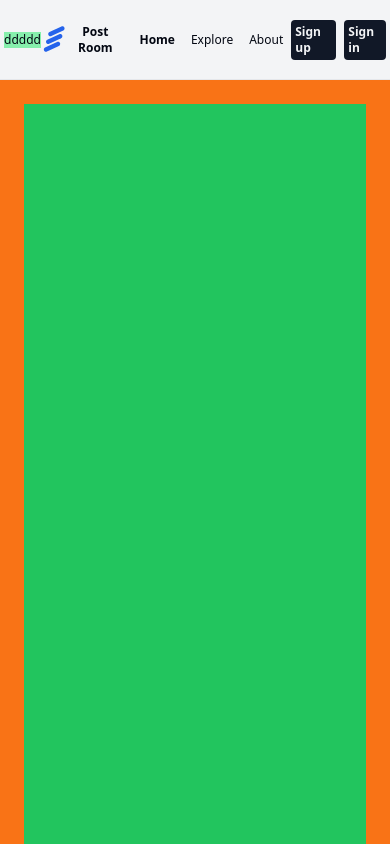
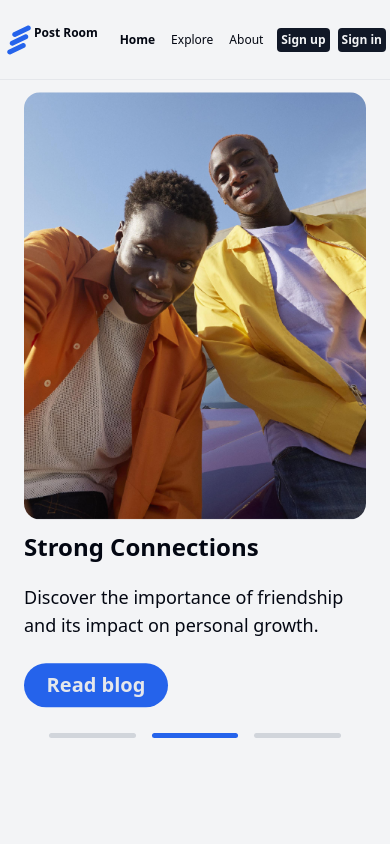
Before and after one commit to Ako-Mawlood/Post-Room, a Next.js app: page / in a window 390 px wide. Shown: the top 844 px of the page. Built offline with nearby package versions, Linux system fonts and the light colour scheme; a web font is replaced by a local one.

Commit message:
Making blogsPreview fully responsive .

```diff
--- a/app/Components/Navbar.tsx
+++ b/app/Components/Navbar.tsx
@@ -6,7 +6,6 @@ const Navbar = () => {
     const isRegistered = false;
     return (
         <nav className="flex h-20 items-center px-1 md:px-4 text-xs sm:text-base border-b">
-            <div className="bg-green-300 sm:bg-black md:bg-red-500 lg:bg-fuchsia-600">ddddd</div>
             <div className="flex text-sm sm:text-3xl">
                 <CgEricsson className="text-blue-600" size={30} />
                 <h1 className="text-xs md:text-base font-bold sm:block text-center">Post Room</h1>
--- a/app/Components/pages/Home/BlogsPreview.tsx
+++ b/app/Components/pages/Home/BlogsPreview.tsx
@@ -41,18 +41,18 @@ const BlogsPreview = () => {
     const { sliderIndex } = useSliderContext();
 
     return (
-        <section className="flex flex-col md:flex-row items-center justify-start bg-orange-500">
-            <div className="flex flex-col md:flex-row items-center h-1/12 sm:h-[144vw] bg-green-500 md:h-[42vw] md:w-5/6 m-6 md:ml-auto overflow-hidden">
-                <div style={{ transform: `translateY(${-sliderIndex * 100}%)` }} className={`flex flex-col gap-2 w-full h-full duration-1000 bg-blue-500 transition-transform transform`}>
+        <section className="flex flex-col md:flex-row items-center justify-start">
+            <div className="flex flex-col md:flex-row items-center h-[163vw] sm:h-[144vw] md:h-[42vw] md:w-5/6 mt-0 mx-6 md:mt-6 md:ml-auto overflow-hidden">
+                <div style={{ transform: `translateY(${-sliderIndex * 100}%)` }} className={`flex flex-col gap-2 w-full h-full duration-1000 transition-transform transform`}>
                     {blogs.map((blog: blogType, index) => (
                         <div key={index} className={clsx("w-full flex flex-col md:flex-row justify-start items-center", {
                             "opacity-0 duration-1000": sliderIndex != blog.index,
                             "opacity-100 duration-1000": sliderIndex == blog.index,
                         })}>
-                            <Image src={blog.src} placeholder="blur" className="rounded-2xl w-full mx-4 md:mx-0 md:w-2/5" width={512} height={648} alt="Blog image" />
-                            <div className="flex flex-col justify-start md:justify-center md:ml-24 lg:ml-32 items-start w-full sm:h-[30vw] md:w-2/5 bg-red-400">
-                                <h1 className="text-2xl leading-10 my-3 md:text-[3vw] font-semibold line-clamp-2">{blog.title}</h1>
-                                <p className="text-lg md:text-xl my-2 line-clamp-2">{blog.description}</p>
+                            <Image src={blog.src} placeholder="blur" className="rounded-2xl w-full sm:mx-4 md:mx-0 md:w-2/5" width={512} height={648} alt="Blog image" />
+                            <div className="flex flex-col justify-start md:justify-center md:ml-24 lg:ml-32 items-start w-full h-[53vw] sm:h-[30vw] md:w-2/5">
+                                <h1 className="text-2xl leading-10 my-2 md:text-[3vw] font-semibold line-clamp-1 md:line-clamp-3">{blog.title}</h1>
+                                <p className="text-lg md:text-xl my-2 line-clamp-2 md:line-clamp-4">{blog.description}</p>
                                 <Link className="bg-blue-600 text-gray-200 w-36 py-2 text-center rounded-full font-semibold text-xl mt-4 hover:opacity-90" href='/'>Read blog</Link>
                             </div>
                         </div>
@@ -61,7 +61,7 @@ const BlogsPreview = () => {
 
                 </div>
             </div>
-            <div className="flex md:flex-col gap-4 w-3/4 h-4 md:w-1 md:h-72 md:mr-auto mt-3 justify-between items-center">
+            <div className="flex md:flex-col gap-4 w-3/4 h-4  md:w-1 md:h-72 md:mr-auto mt-3 justify-between items-center">
                 {[0, 1, 2].map((index) => (
                     <SwitchSliderBtn
                         key={index}
```
